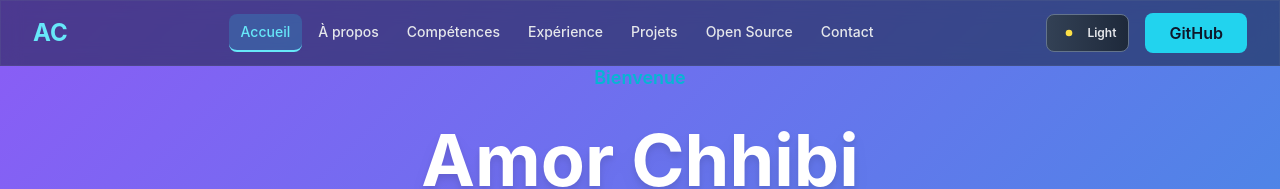
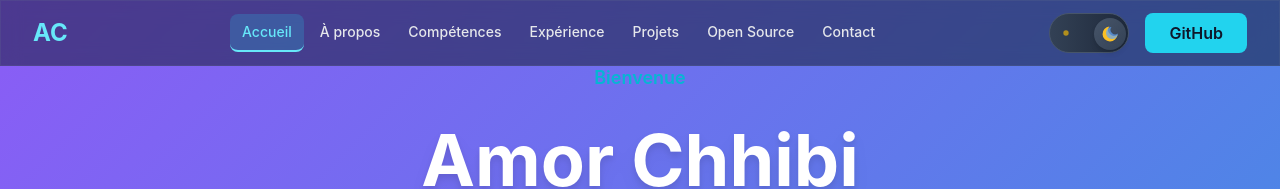
Before and after one commit to achhibi/portfolio, a Next.js app: page / in a window 1280 px wide. Shown: the top 189 px of the page. Built offline with nearby package versions, Linux system fonts and the light colour scheme.

Commit message:
feat: Create modern iOS-style theme toggle switch
- Replace button with elegant switch toggle design
- Add smooth animation with translate effect
- Include sun/moon icons with background display
- Add gradient backgrounds and shadow effects
- Improve visual feedback with hover states

```diff
--- a/components/Navbar.tsx
+++ b/components/Navbar.tsx
@@ -96,28 +96,39 @@ export default function Navbar() {
 
           {/* Theme Toggle & GitHub Button */}
           <div className="hidden md:flex gap-4 items-center">
-            {/* Theme Toggle */}
+            {/* Theme Toggle - Modern Switch */}
             {mounted && (
               <button
                 onClick={toggleTheme}
-                className="relative inline-flex items-center gap-2 px-3 py-2 rounded-lg bg-gradient-to-r from-slate-700 to-slate-800 dark:from-slate-700 dark:to-slate-800 hover:from-slate-600 hover:to-slate-700 dark:hover:from-slate-600 dark:hover:to-slate-700 transition-all duration-300 border border-slate-600 dark:border-slate-500"
+                className="relative inline-flex items-center h-10 w-20 rounded-full bg-gradient-to-r from-slate-300 to-slate-400 dark:from-slate-700 dark:to-slate-800 hover:shadow-lg hover:shadow-accent/30 transition-all duration-300 border border-slate-400 dark:border-slate-600 group"
                 title={`Switch to ${theme === 'dark' ? 'light' : 'dark'} mode`}
               >
-                {theme === 'dark' ? (
-                  <>
-                    <svg className="w-5 h-5 text-yellow-300" fill="currentColor" viewBox="0 0 24 24">
+                {/* Animated background circle */}
+                <div
+                  className={`absolute top-1 left-1 w-8 h-8 rounded-full bg-white dark:bg-gradient-to-br dark:from-slate-600 dark:to-slate-700 shadow-md transition-all duration-300 flex items-center justify-center ${
+                    theme === 'light' ? 'translate-x-0' : 'translate-x-10'
+                  }`}
+                >
+                  {theme === 'dark' ? (
+                    <svg className="w-5 h-5 text-amber-400 drop-shadow-sm" fill="currentColor" viewBox="0 0 24 24">
+                      <path d="M21 12.79A9 9 0 1 1 11.21 3 7 7 0 0 0 21 12.79z" />
+                    </svg>
+                  ) : (
+                    <svg className="w-5 h-5 text-yellow-400 drop-shadow-sm" fill="currentColor" viewBox="0 0 24 24">
                       <path d="M12 3v1m0 16v1m9-9h-1M4 12H3m15.364 6.364l-.707-.707M6.343 6.343l-.707-.707m12.728 0l-.707.707M6.343 17.657l-.707.707M16 12a4 4 0 11-8 0 4 4 0 018 0z" />
                     </svg>
-                    <span className="text-xs font-semibold text-gray-200">Light</span>
-                  </>
-                ) : (
-                  <>
-                    <svg className="w-5 h-5 text-amber-400" fill="currentColor" viewBox="0 0 24 24">
-                      <path d="M21 12.79A9 9 0 1 1 11.21 3 7 7 0 0 0 21 12.79z" />
-                    </svg>
-                    <span className="text-xs font-semibold text-slate-700">Dark</span>
-                  </>
-                )}
+                  )}
+                </div>
+
+                {/* Background icons */}
+                <div className="absolute inset-0 flex items-center justify-between px-2 pointer-events-none">
+                  <svg className="w-4 h-4 text-yellow-500 opacity-70" fill="currentColor" viewBox="0 0 24 24">
+                    <path d="M12 3v1m0 16v1m9-9h-1M4 12H3m15.364 6.364l-.707-.707M6.343 6.343l-.707-.707m12.728 0l-.707.707M6.343 17.657l-.707.707M16 12a4 4 0 11-8 0 4 4 0 018 0z" />
+                  </svg>
+                  <svg className="w-4 h-4 text-blue-400 opacity-70" fill="currentColor" viewBox="0 0 24 24">
+                    <path d="M21 12.79A9 9 0 1 1 11.21 3 7 7 0 0 0 21 12.79z" />
+                  </svg>
+                </div>
               </button>
             )}
 
```
